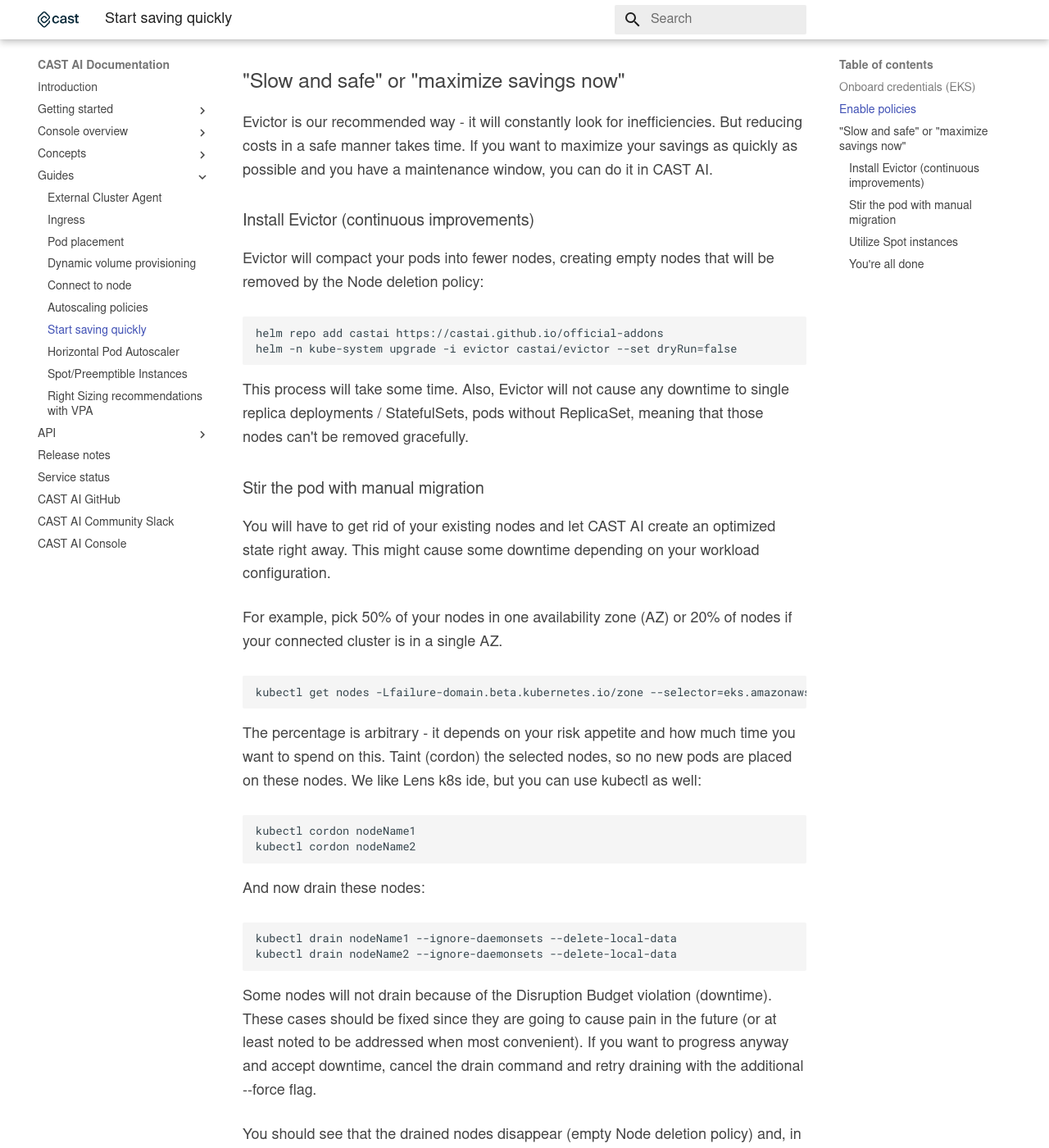
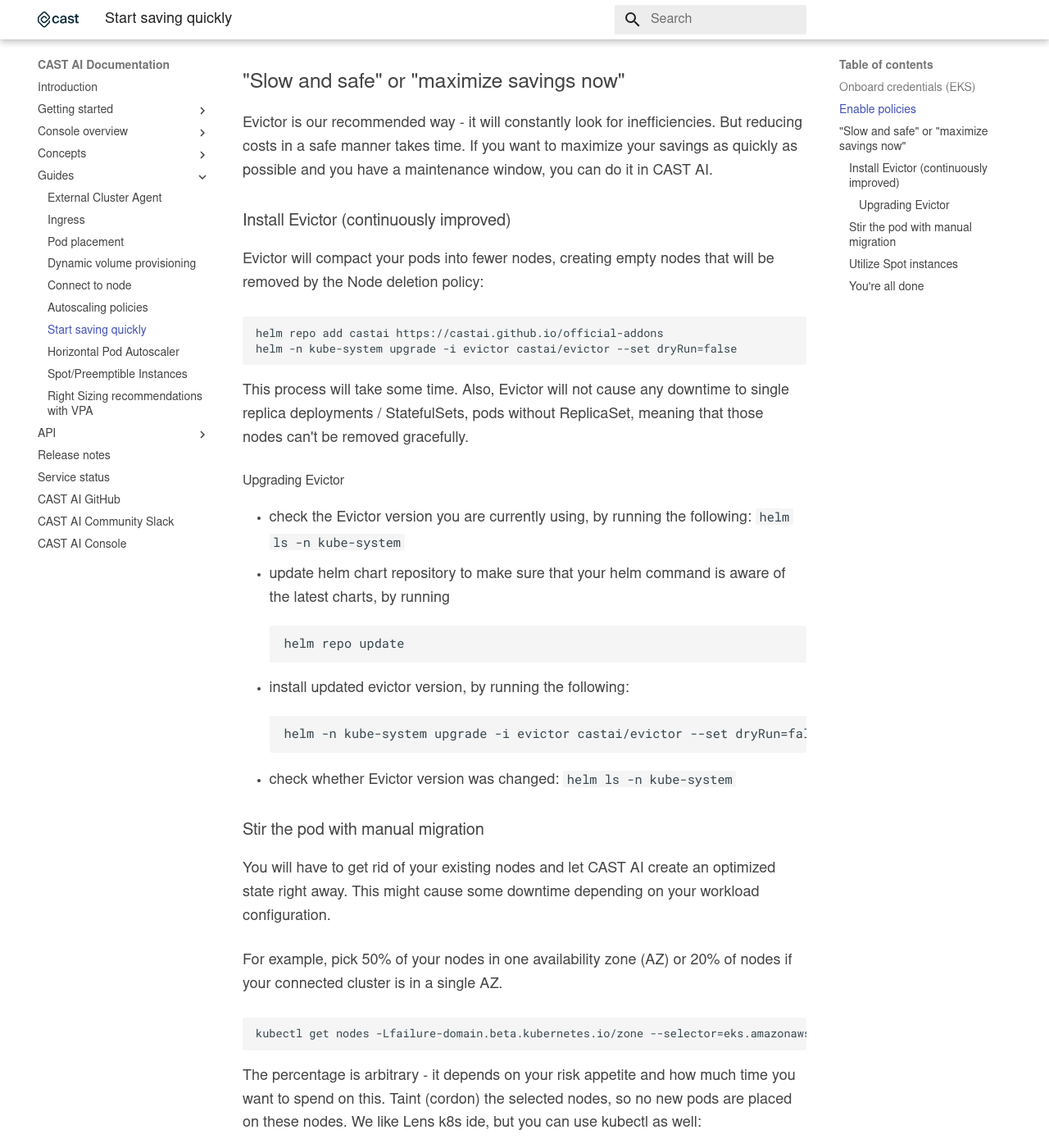
Before and after one commit to castai/docs, an MkDocs documentation site: the page built from docs/guides/start-saving-quickly.md, in a window 1280 px wide and 1400 px high, scrolled down 1491 px. Shown: the whole window at 82% size. Built offline with MkDocs 1.6.1 and Material for MkDocs 9.7.7, drawn with Linux system fonts in a browser that asks for light colours; some web fonts are replaced.

Commit message:
docs(evictor): upgrade

````diff
--- a/docs/guides/start-saving-quickly.md
+++ b/docs/guides/start-saving-quickly.md
@@ -33,7 +33,7 @@
 Evictor is our recommended way - it will constantly look for inefficiencies. But reducing costs in a safe manner takes
 time. If you want to maximize your savings as quickly as possible and you have a maintenance window, you can do it in CAST AI.
 
-### Install Evictor (continuous improvements)
+### Install Evictor (continuously improved)
 
 Evictor will compact your pods into fewer nodes, creating empty nodes that will be removed by the Node deletion policy:
 
@@ -44,6 +44,20 @@
 
 This process will take some time. Also, Evictor will not cause any downtime to single replica deployments / StatefulSets, pods
 without ReplicaSet, meaning that those nodes can't be removed gracefully.
+
+#### Upgrading Evictor
+
+- check the Evictor version you are currently using, by running the following: `helm ls -n kube-system`
+- update helm chart repository to make sure that your helm command is aware of the latest charts, by running
+  ```
+  helm repo update
+  ```
+- install updated evictor version, by running the following:
+  ```
+  helm -n kube-system upgrade -i evictor castai/evictor --set dryRun=false
+  ```
+- check whether Evictor version was changed: `helm ls -n kube-system`
+
 
 ### Stir the pod with manual migration
 
````
